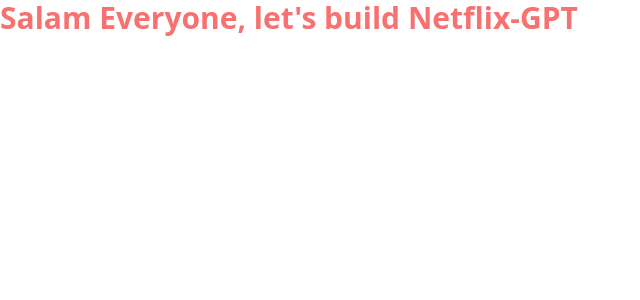
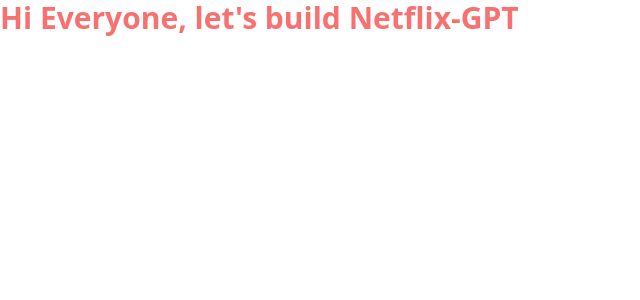
Before and after one commit to AyeshaShamail/netflix-gpt, a React (Create React App) app: page / in a window 1280 px wide. Shown: the top 300 px of the page, without its empty margins (0-640 px from the left). Built offline with nearby package versions, Linux system fonts and the light colour scheme.

Commit message:
netflix 2nd commit

```diff
--- a/src/App.js
+++ b/src/App.js
@@ -3,7 +3,7 @@
 function App() {
   return (
     <div className="text-3xl font-bold text-red-400">
-      Salam Everyone, let's build Netflix-GPT
+      Hi Everyone, let's build Netflix-GPT
     </div>
   );
 }
```
